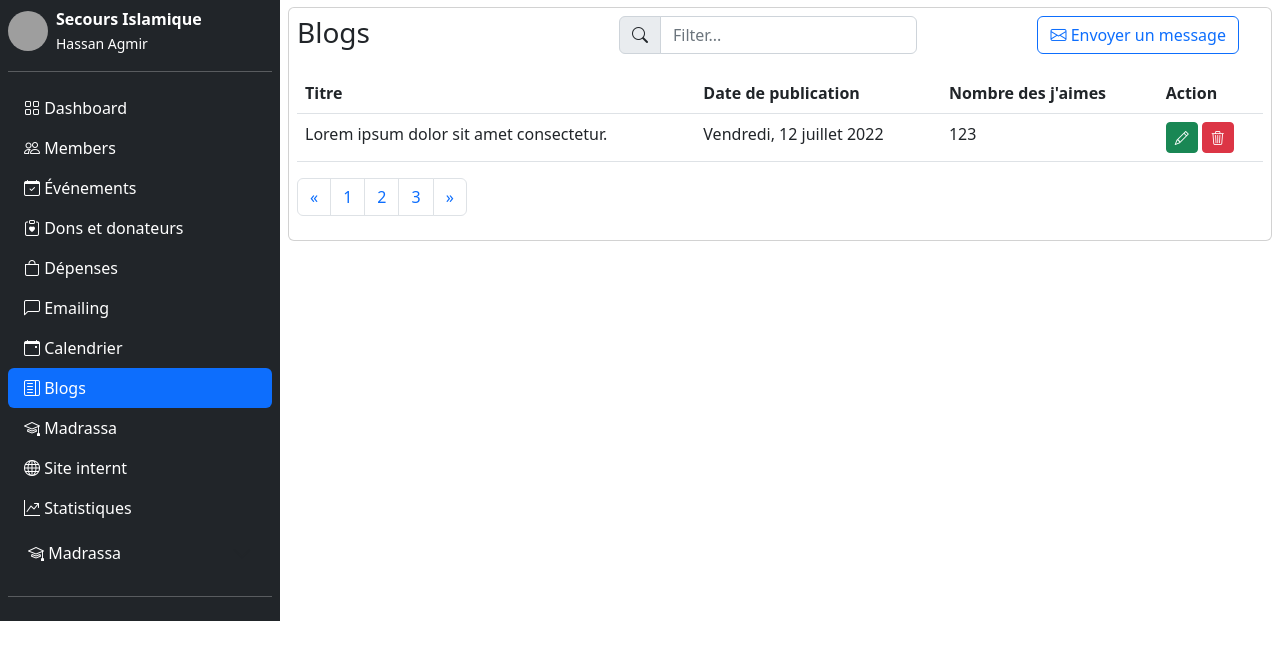
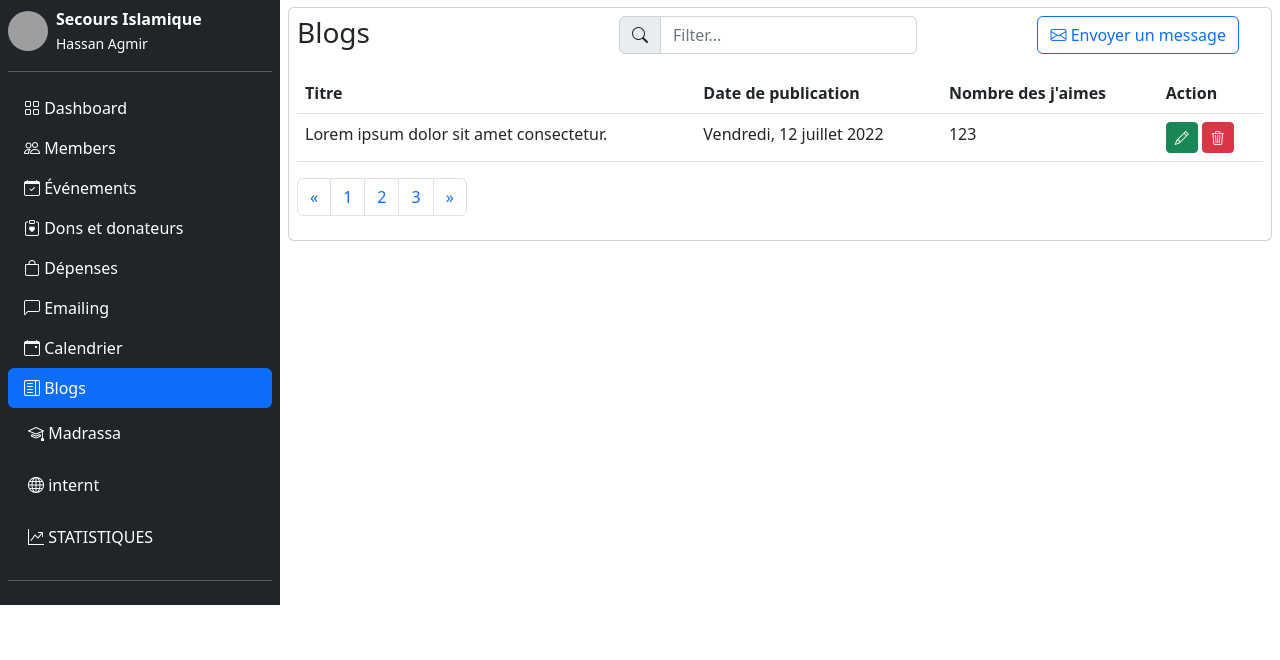
Before and after one commit to hagmir7/project-04, a Django app: page /blogs in a window 1280 px wide. Shown: the part 75-735 px from the top of the page. Run offline with Django 4.2, Linux system fonts and the light colour scheme; grey boxes are pictures that could not be loaded.

Commit message:
second upload

```diff
--- a/templates/component/side.html
+++ b/templates/component/side.html
@@ -32,7 +32,7 @@
         </li>
         <li>
             <a href="/expenses" class="nav-link text-white" id="expenses">
-                <i class="bi bi-bag"></i>  Dépenses
+                <i class="bi bi-bag"></i> Dépenses
             </a>
         </li>
         <li>
@@ -51,35 +51,93 @@
             </a>
         </li>
         <li>
-            <a href="#" class="nav-link text-white">
-                <i class="bi bi-mortarboard"></i> Madrassa
-            </a>
-        </li>
-        <li>
-            <a href="#" class="nav-link text-white">
-                <i class="bi bi-globe"></i> Site internt
-            </a>
-        </li>
-        <li>
-            <a href="#" class="nav-link text-white">
-                <i class="bi bi-graph-up-arrow"></i> Statistiques
-            </a>
-        </li>
-        <li>
-            <div class="accordion accordion-flush" id="accordionFlushExample">
+            <div class="accordion accordion-flush" id="accordionFlushExample1">
                 <div class="accordion-item bg-dark">
-                  <h2 class="accordion-header text-white" id="flush-headingOne">
-                    <button class="accordion-button bg-dark text-white collapsed" type="button" data-bs-toggle="collapse" data-bs-target="#flush-collapseOne" aria-expanded="false" aria-controls="flush-collapseOne"><i class="bi bi-mortarboard"></i>&#xa0;Madrassa
+                    <h2 class="accordion-header text-white" id="flush-heading1">
+                        <button class="accordion-button bg-dark text-white collapsed" type="button"
+                            data-bs-toggle="collapse" data-bs-target="#flush-collapseOne1" aria-expanded="false"
+                            aria-controls="flush-collapseOne1"><i class="bi bi-mortarboard"></i>&#xa0;Madrassa
                         </button>
                     </h2>
-                  <div id="flush-collapseOne" class="accordion-collapse collapse" aria-labelledby="flush-headingOne" data-bs-parent="#accordionFlushExample">
+                    <div id="flush-collapseOne1" class="accordion-collapse collapse" aria-labelledby="flush-heading1"
+                        data-bs-parent="#accordionFlushExample1">
                         <div class="accordion-body">
                             <ul class="nav nav-pills flex-column mb-auto">
                                 <li>
-                                <a href="#" class="nav-link text-white"> Site internt</a>
+                                    <a href="#" class="nav-link text-white"> Cours</a>
                                 </li>
                                 <li>
-                                <a href="#" class="nav-link text-white"> Statistiques </a>
+                                    <a href="#" class="nav-link text-white"> Enseignats </a>
+                                </li>
+                                <li>
+                                    <a href="#" class="nav-link text-white"> Abonnes </a>
+                                </li>
+
+                                <li>
+                                    <a href="#" class="nav-link text-white"> Calendrier des cours </a>
+                                </li>
+                            </ul>
+                        </div>
+                    </div>
+                </div>
+            </div>
+        </li>
+
+        <li>
+            <div class="accordion accordion-flush" id="accordionFlushExample2">
+                <div class="accordion-item bg-dark">
+                    <h2 class="accordion-header text-white" id="flush-headingOne2">
+                        <button class="accordion-button bg-dark text-white collapsed" type="button"
+                            data-bs-toggle="collapse" data-bs-target="#flush-collapseOne2" aria-expanded="false"
+                            aria-controls="flush-collapseOne2"><i class="bi bi-globe"></i>&#xa0;internt
+                        </button>
+                    </h2>
+                    <div id="flush-collapseOne2" class="accordion-collapse collapse" aria-labelledby="flush-headingOne2"
+                        data-bs-parent="#accordionFlushExample2">
+                        <div class="accordion-body">
+                            <ul class="nav nav-pills flex-column mb-auto">
+                                <li>
+                                    <a href="#" class="nav-link text-white"> Galeries photos</a>
+                                </li>
+                                <li>
+                                    <a href="#" class="nav-link text-white"> Parametrage et theme </a>
+                                </li>
+                                <li>
+                                    <a href="#" class="nav-link text-white"> Acceder au site </a>
+                                </li>
+                            </ul>
+                        </div>
+                    </div>
+                </div>
+            </div>
+        </li>
+        <li>
+            <div class="accordion accordion-flush" id="accordionFlushExample3">
+                <div class="accordion-item bg-dark">
+                    <h2 class="accordion-header text-white" id="flush-headingOne">
+                        <button class="accordion-button bg-dark text-white collapsed" type="button"
+                            data-bs-toggle="collapse" data-bs-target="#flush-collapseOne3" aria-expanded="false"
+                            aria-controls="flush-collapseOne3"><i class="bi bi-graph-up-arrow"></i>&#xa0;STATISTIQUES
+                        </button>
+                    </h2>
+                    <div id="flush-collapseOne3" class="accordion-collapse collapse" aria-labelledby="flush-headingOne"
+                        data-bs-parent="#accordionFlushExample3">
+                        <div class="accordion-body">
+                            <ul class="nav nav-pills flex-column mb-auto">
+                                <li>
+                                    <a href="#" class="nav-link text-white"> Stats generales</a>
+                                </li>
+                                <li>
+                                    <a href="#" class="nav-link text-white"> Stats dons </a>
+                                </li>
+                                <li>
+                                    <a href="#" class="nav-link text-white"> Stats site internet </a>
+                                </li>
+                                <li>
+                                    <a href="#" class="nav-link text-white"> Stats site internet </a>
+                                </li>
+                                <li>
+                                    <a href="#" class="nav-link text-white"> Stats communaute </a>
                                 </li>
                             </ul>
                         </div>
```
Also changed, not shown: Admin/settings.py (+33 -1 lines). Lines whose indentation alone changed are shown as unchanged.
